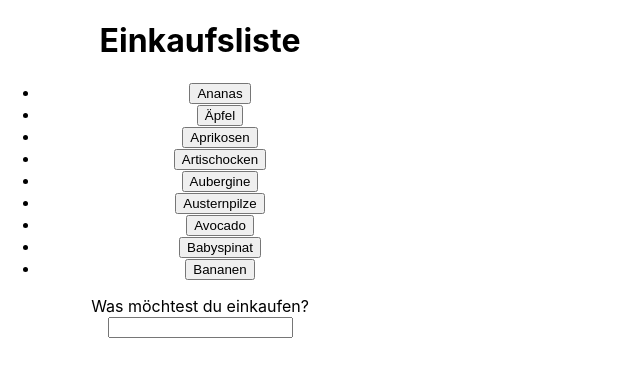
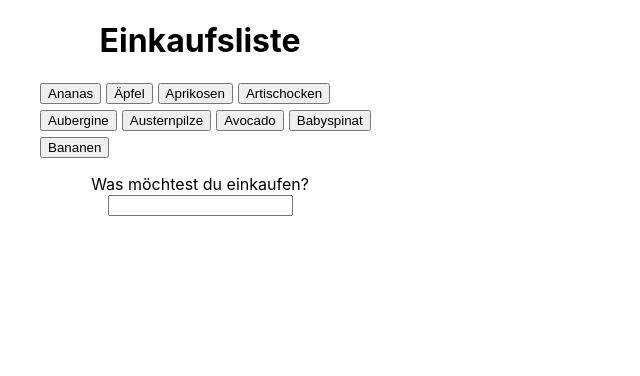
Before and after one commit to A11yship/shopping-list, a React (Create React App) app: page / in a window 1280 px wide. Shown: the top 376 px of the page, without its empty margins (0-640 px from the left). Built offline with nearby package versions, Linux system fonts and the light colour scheme.

Commit message:
Add List styling

```diff
--- a/src/App.js
+++ b/src/App.js
@@ -1,17 +1,18 @@
 import "./App.css";
 import { items } from "./example-items";
 import ShoppingListItem from "./ShoppingListItem";
+import StyledList from "./StyledList";
 
 function App() {
   return (
     <div className="App">
       <h1> Einkaufsliste </h1>
-      <ul>
+      <StyledList>
         {" "}
         {items.map((item) => (
           <ShoppingListItem key={item._id} name={item.name.de} />
         ))}{" "}
-      </ul>
+      </StyledList>
       <label for="shoppingItem"> Was möchtest du einkaufen? </label>
       <input type={"text"} id="shoppingItem" name="shoppingItem"></input>
     </div>
--- /dev/null
+++ b/src/StyledList.js
@@ -0,0 +1,10 @@
+import styled from "styled-components";
+
+const StyledList = styled.ul`
+  list-style: none;
+  display: flex;
+  gap: 5px;
+  flex-wrap: wrap;
+`;
+
+export default StyledList;
```
